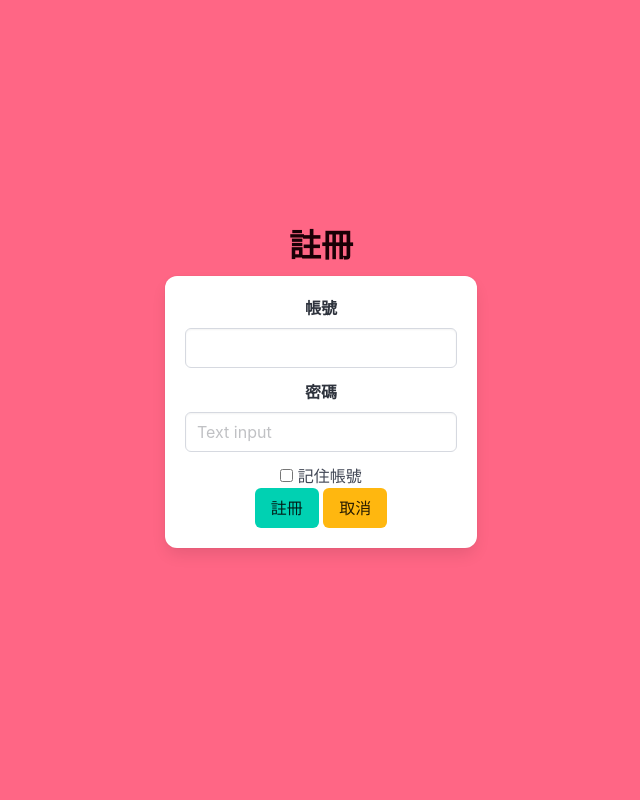
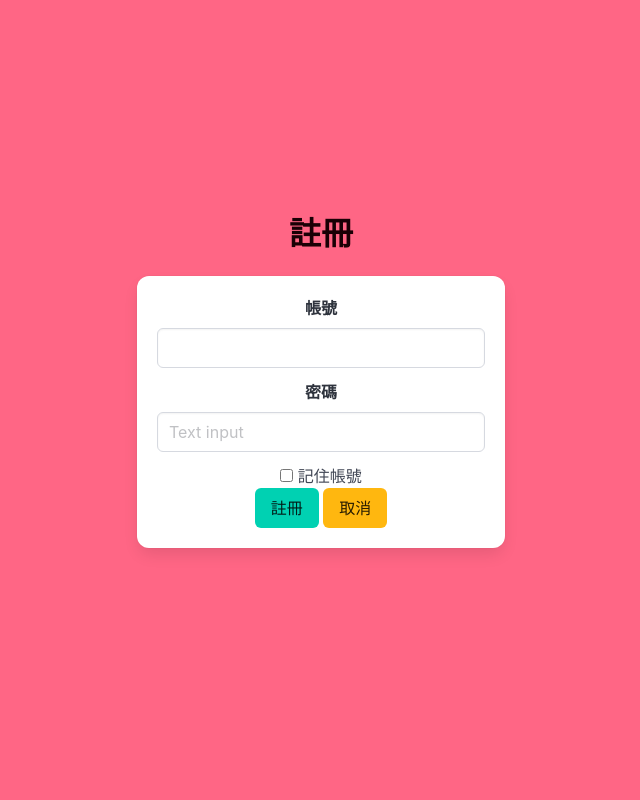
Before and after one commit to peiyi523/flaskdemo, a Flask app: template templates/test.html in a window 1280 px wide. Shown: the whole page, without its empty margins (319-959 px from the left). Run offline with Flask 3, Linux system fonts and the light colour scheme; the template is opened without the code that fills it, so the values that code supplies are empty.

Commit message:
bluma的應用

```diff
--- a/templates/test.html
+++ b/templates/test.html
@@ -15,6 +15,7 @@
             <div class="container has-text-centered">
                 <p class="title">註冊</p>
                 <div class="columns is-centered mb-5">
+                    <div class="column is-4">
                         <form action="" class="box">
                             <div class="field">
                                 <label class="label">帳號</label>
@@ -37,17 +38,8 @@
                     </div>
                 </div>
             </div>
+        </div>
     </section>
-
-
-
-
-
-
-
-
-
-
 
 </body>
 
```
Lines whose indentation alone changed are shown as unchanged.
